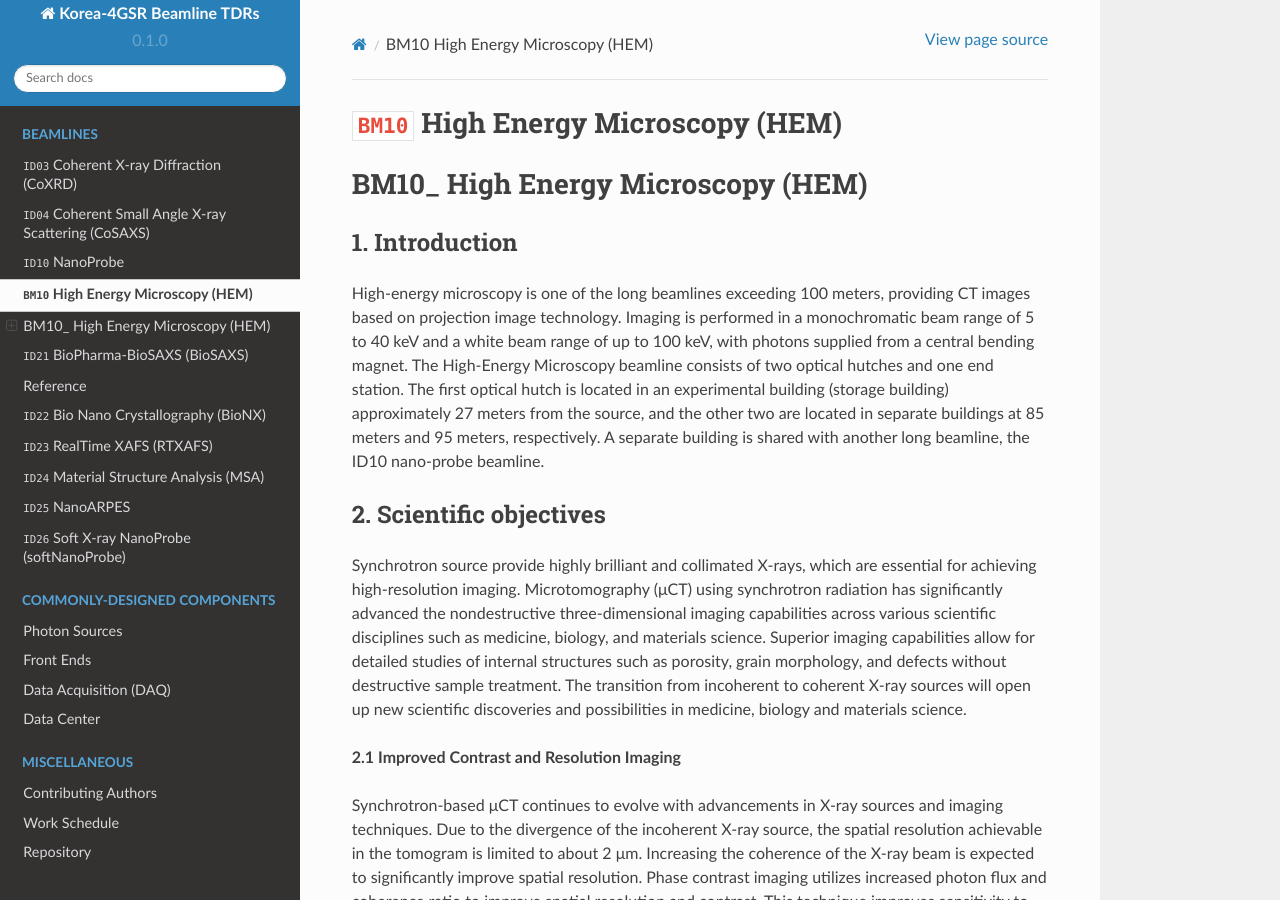
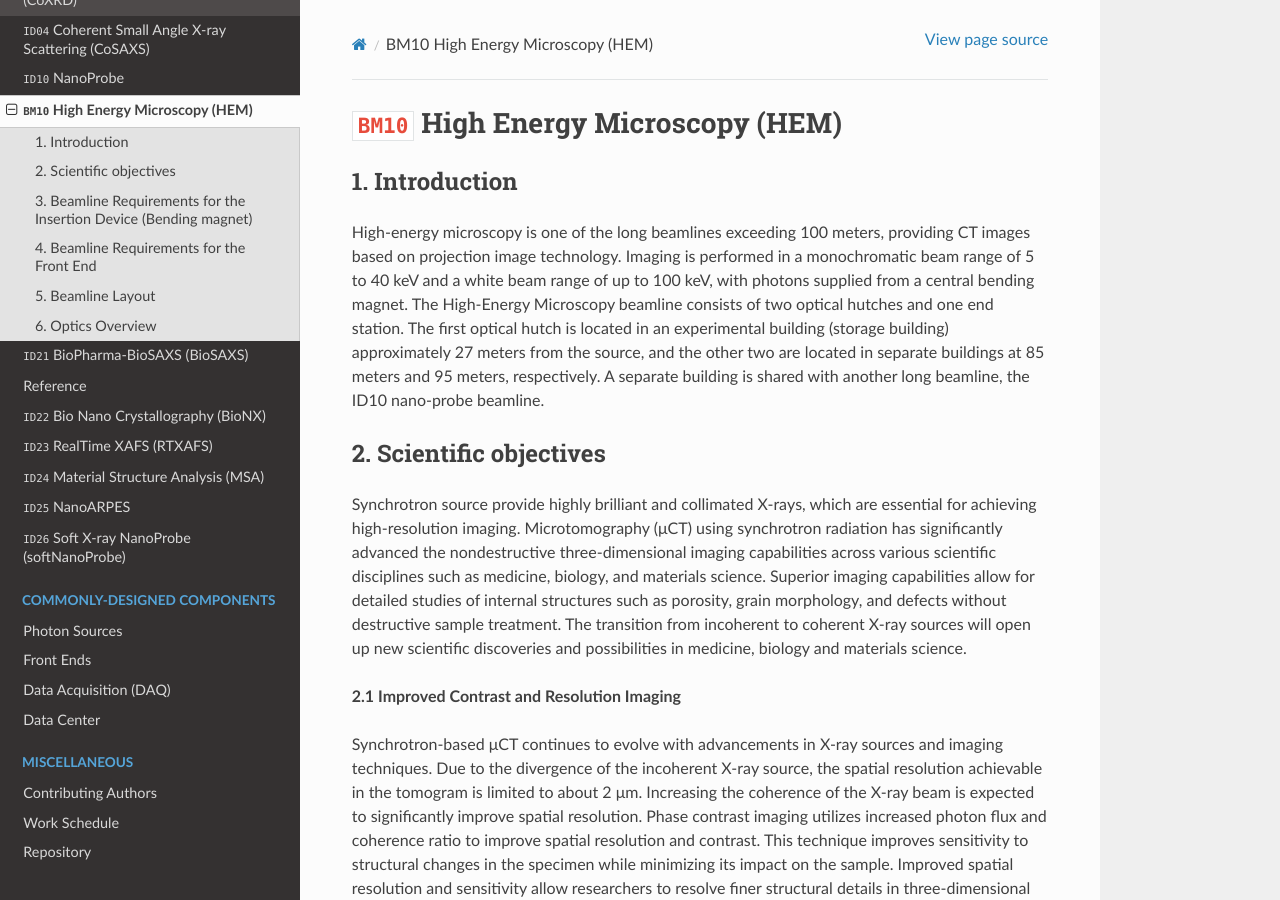
Before and after one commit to limjh0/Korea-4GSRBeamlineTDRs, a Sphinx documentation site: the page built from docs/source/BLs/BM10_HEM.rst, in a window 1280 px wide and 900 px high. Built offline with Sphinx 7.4.7 and the Read the Docs theme 2.0.0, drawn with Linux system fonts in a browser that asks for light colours.

Commit message:
20240725_09

```diff
--- a/docs/source/BLs/BM10_HEM.rst
+++ b/docs/source/BLs/BM10_HEM.rst
@@ -1,8 +1,5 @@
 ``BM10`` High Energy Microscopy (HEM)
 =================================
-
-BM10\_ High Energy Microscopy (HEM)
-====================================
 
 1. Introduction
 --------------
```
